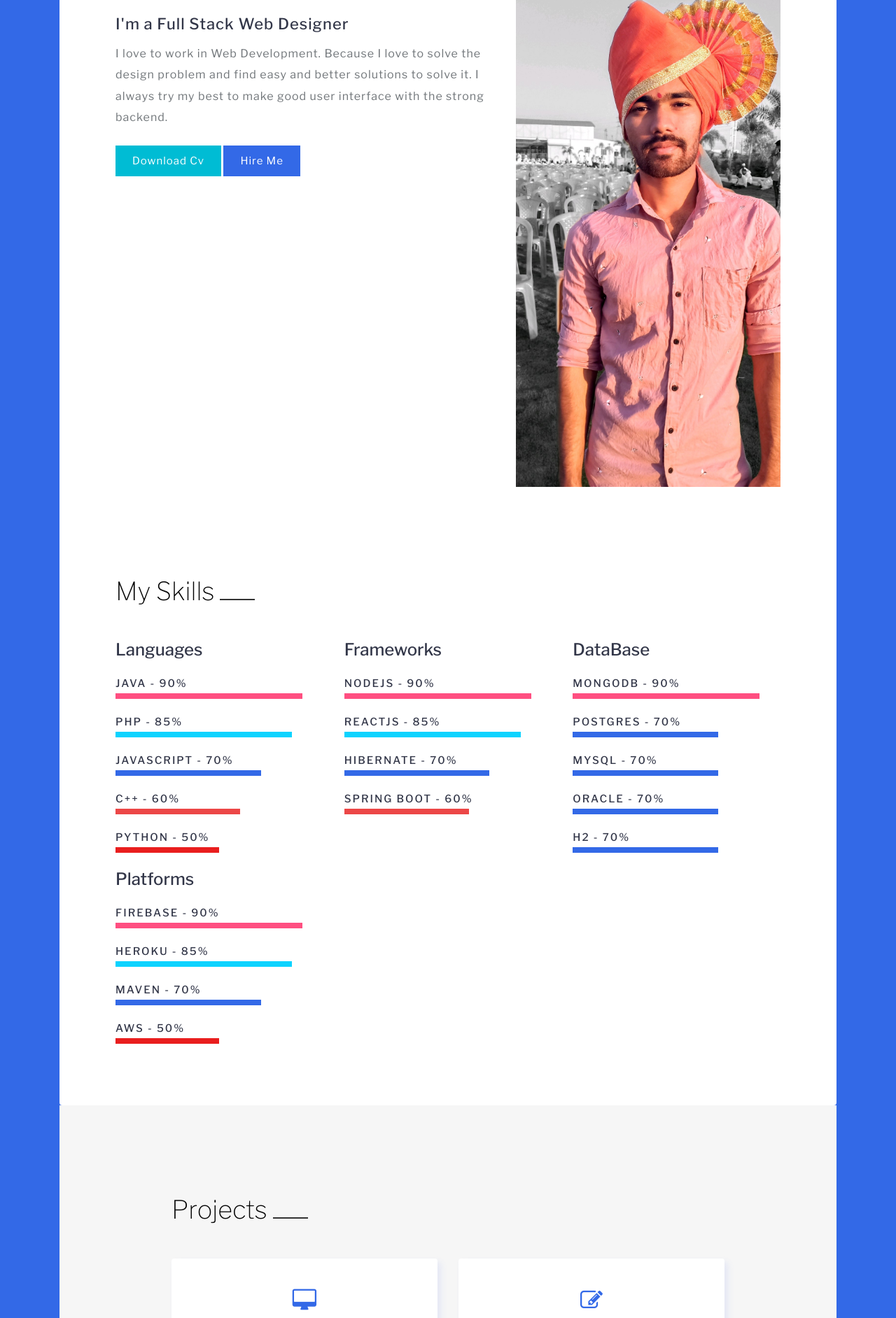
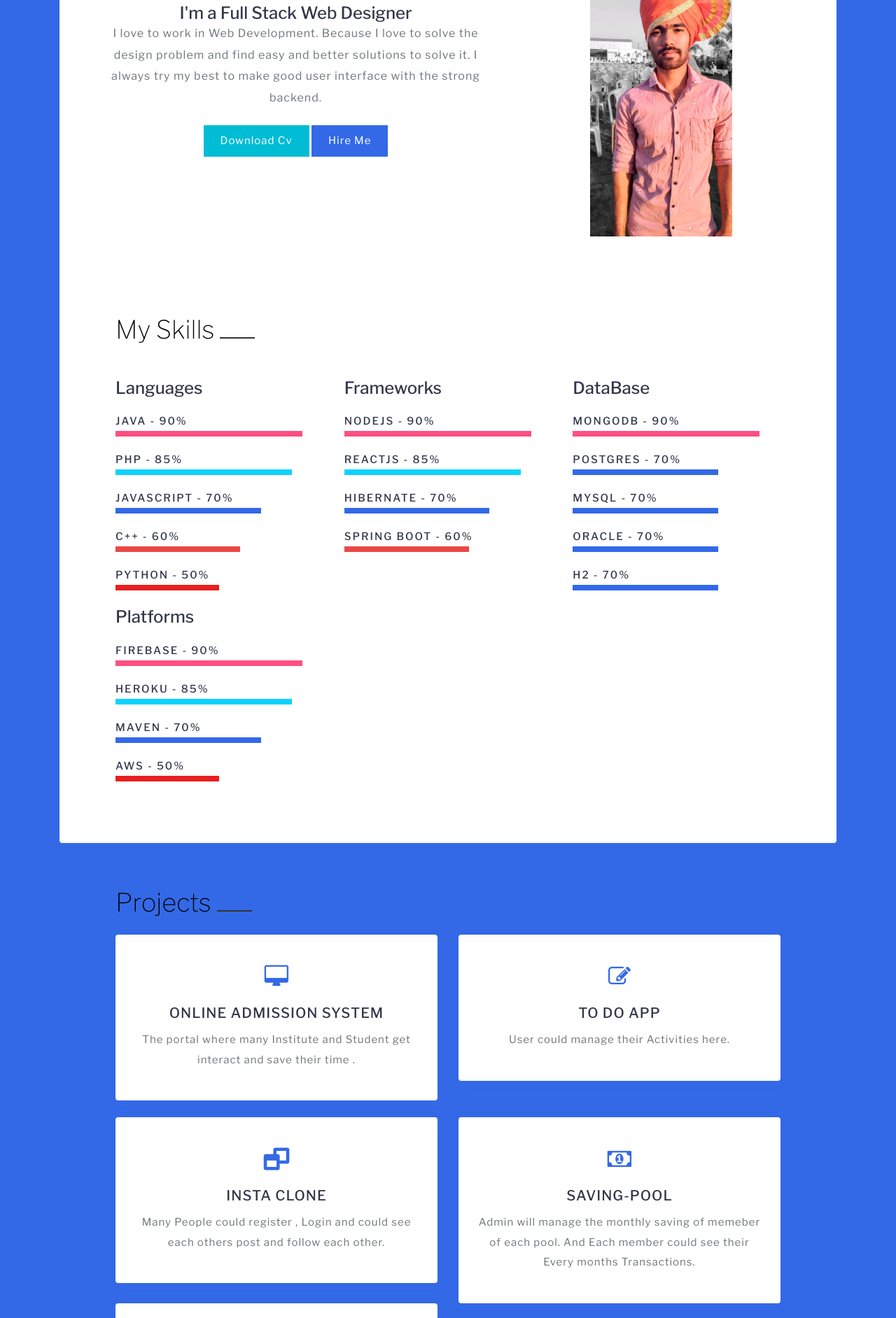
Before and after one commit to killerkc12/Portfolio, a plain HTML site: page index.html in a window 1280 px wide. Shown: the part 749-2633 px from the top of the page at 70% size. Drawn offline with nearby package versions, Linux system fonts and the light colour scheme.

Commit message:
about solved

```diff
--- a/index.html
+++ b/index.html
@@ -96,11 +96,11 @@ License URL: http://creativecommons.org/licenses/by/3.0/
 			<!-- //banner -->
 
 			<!-- about us -->
-			<section class="banner-bottom" id="about">
+			<section class="p-5" id="about">
 					<div class="inner-sec">
 						<div class="row middle-grids">
 							<div class="col-lg-7 advantage-grid-info">
-								<div class="advantage_left">
+								<div class="text-center">
 									<h2 class="heading text-capitalize mb-4">About Me <span></span></h2>
 									<h4>I'm a Full Stack Web Designer </h4>
 									<p class="mb-4"> I love to work in Web Development. Because I love to solve the design problem and find easy and
@@ -110,8 +110,8 @@ License URL: http://creativecommons.org/licenses/by/3.0/
 								</div>
 							</div>
 							<div class="col-lg-5 advantage-grid-info1">
-								<div class="advantage_left1 mt-lg-0 mt-4">
-									<img src="images/kiran pic.jpg" class="img-fluid" alt="">
+								<div class="text-center mt-lg-0 mt-4">
+									<img src="images/kiran pic.jpg" style="max-width: 600px;max-height: 400px;" class="" alt="">
 								</div>
 							</div>
 						</div>
@@ -190,11 +190,11 @@ License URL: http://creativecommons.org/licenses/by/3.0/
 			<!-- //skills -->
 
 			<!-- projects -->
-			<section class="projects" id="projects">
+			<section class="" id="projects">
 				<div class="inner-sec-layer">
-					<h3 class="heading text-capitalize mb-md-5 mb-4">Projects <span></span></h3>
+					<h3 class="heading text-capitalize mb-md-6 mb-4">Projects <span></span></h3>
 					<div class="row middle-grids">
-						<div class="col-lg-6 col-md-6 service-in text-center mt-md-0 mb-4">
+						<div class="col-lg-6 service-in text-center mt-md-0 mb-4">
 							<div class="card">
 								<div class="card-body">
 									<span class="fa fa-desktop mb-4"></span>
@@ -203,7 +203,7 @@ License URL: http://creativecommons.org/licenses/by/3.0/
 								</div>
 							</div>
 						</div>
-						 <div class="col-lg-6 col-md-6 service-in text-center mt-md-0 mt-4">
+						 <div class="col-lg-6  service-in text-center mt-md-0 mt-4">
 							<div class="card">
 								<div class="card-body">
 									<span class="fa fa-pencil-square-o mb-4"></span>
```
